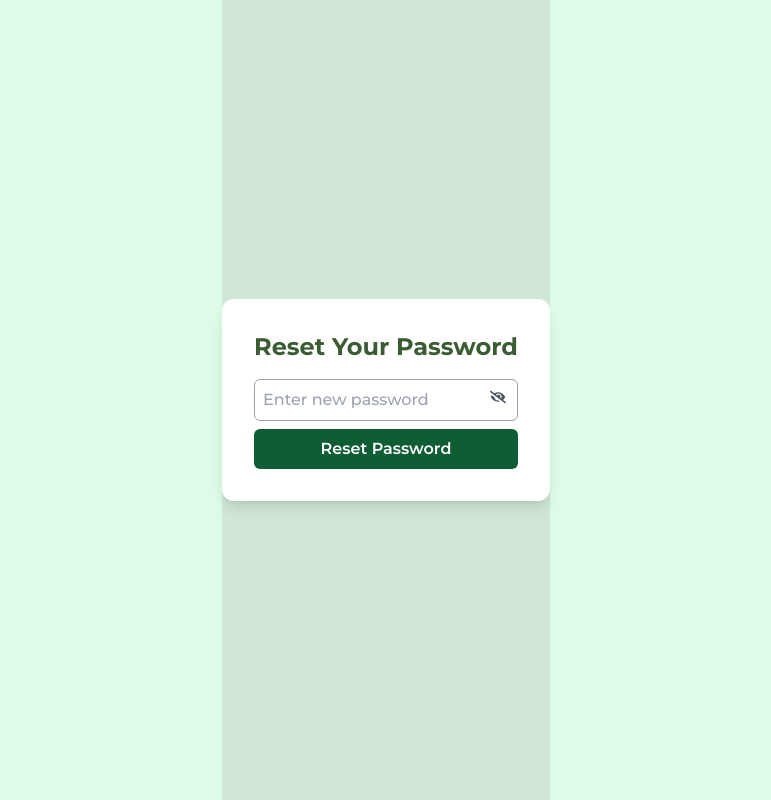
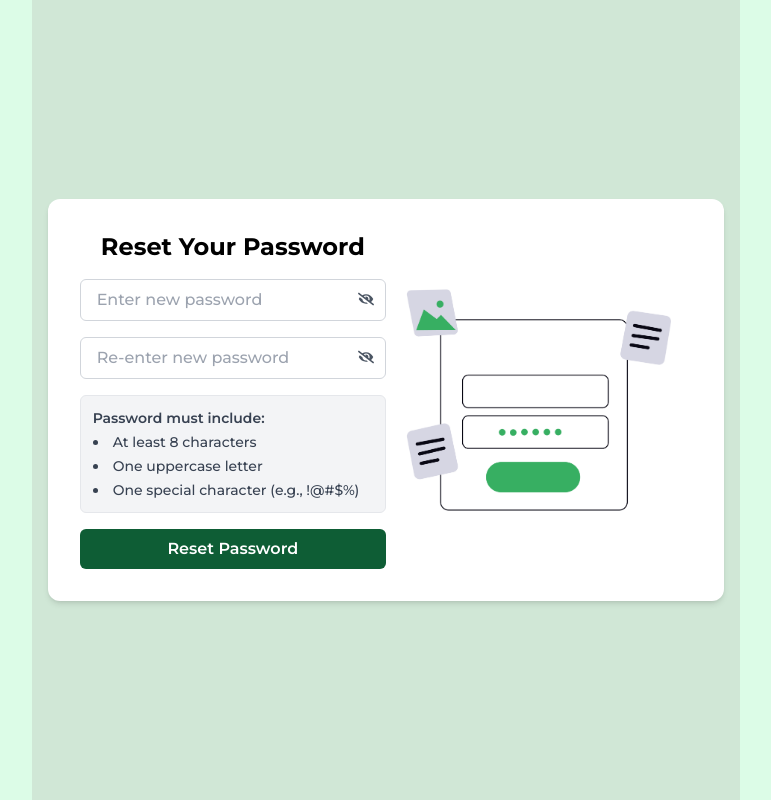
Before and after one commit to dulshanMMS/HWMS_frontend, a React (Vite) app in the folder my-react-app/: page /reset-password/1 in a window 1280 px wide. Shown: the whole page, without its empty margins (254-1025 px from the left). Built offline with nearby package versions, Linux system fonts and the light colour scheme; a web font is replaced by a local one.

Commit message:
fix: Disabled adding events for past days from event calendar

```diff
--- a/my-react-app/src/components/AdminDashboard/AnnouncementBox.jsx
+++ b/my-react-app/src/components/AdminDashboard/AnnouncementBox.jsx
@@ -22,7 +22,7 @@ const AnnouncementBox = ({ announcement, setAnnouncement, onSend }) => (
     <div className="text-right mt-2">
       <button
         onClick={onSend}
-        className="bg-green-500 text-white px-4 py-2 rounded-lg hover:bg-green-600"
+        className="bg-green-800 text-white px-4 py-2 rounded-lg hover:bg-green-600"
       >
         Send
       </button>
--- a/my-react-app/src/components/AdminDashboard/EventModal.jsx
+++ b/my-react-app/src/components/AdminDashboard/EventModal.jsx
@@ -1,24 +1,22 @@
 import React from "react";
 
-/**
- * Modal component for viewing, adding and deleting events.
- *
- * Selected date for events.
- * Events on the selected date.
- * Current new event being created.
- * Setter for newEvent.
- * Handler to close the modal.
- * Handler to add new event.
- * Handler to delete an event.
- */
-//the pop up model
-const EventModal = ({ date, events, newEvent, setNewEvent, onClose, onAdd, onDelete }) => (
+// Modal component for viewing, adding and deleting events
+const EventModal = ({ date, events, newEvent, setNewEvent, onClose, onAdd, onDelete }) => {
+  const today = new Date();
+  const selectedDate = new Date(date);
+  // Compare only dates (ignore time)
+  selectedDate.setHours(0, 0, 0, 0);
+  today.setHours(0, 0, 0, 0);
+  const isPastDate = selectedDate < today;
+
+  return (
     <div className="fixed inset-0 bg-black bg-opacity-50 flex justify-center items-center z-50">
       <div className="bg-white p-6 rounded-lg shadow-lg w-96 space-y-4">
         <h2 className="text-lg font-bold mb-2">Events on {date.toDateString()}</h2>
 
+        {/* Show existing events */}
         {events.length > 0 ? (
-        <ul className="text-sm list-disc ml-4 mb-4">
+          <ul className="text-sm list-disc ml-4 mb-4 max-h-40 overflow-y-auto">
             {events.map((ev, idx) => (
               <li key={idx} className="flex justify-between items-start">
                 <div>
@@ -41,6 +39,13 @@ const EventModal = ({ date, events, newEvent, setNewEvent, onClose, onAdd, onDel
 
         <hr className="my-2" />
         <h3 className="font-semibold mb-1">Add New Event</h3>
+
+        {isPastDate ? (
+          <p className="text-sm text-red-500 italic">
+            You can't add events for past dates.
+          </p>
+        ) : (
+          <>
             <input
               className="w-full p-2 border rounded"
               type="text"
@@ -54,16 +59,28 @@ const EventModal = ({ date, events, newEvent, setNewEvent, onClose, onAdd, onDel
               value={newEvent.description}
               onChange={(e) => setNewEvent({ ...newEvent, description: e.target.value })}
             ></textarea>
+          </>
+        )}
+
         <div className="flex justify-between mt-4">
           <button onClick={onClose} className="bg-gray-500 text-white px-4 py-2 rounded">
             Cancel
           </button>
-        <button onClick={onAdd} className="bg-blue-500 text-white px-4 py-2 rounded">
+          <button
+            onClick={onAdd}
+            disabled={isPastDate}
+            className={`px-4 py-2 rounded text-white ${
+              isPastDate
+                ? "bg-blue-300 cursor-not-allowed"
+                : "bg-blue-500 hover:bg-blue-600"
+            }`}
+          >
             Add Event
           </button>
         </div>
       </div>
     </div>
   );
+};
 
 export default EventModal;
--- a/my-react-app/src/pages/ResetPassword.jsx
+++ b/my-react-app/src/pages/ResetPassword.jsx
@@ -1,43 +1,41 @@
 import React, { useState, useEffect } from 'react';
 import { useParams, useNavigate } from 'react-router-dom';
 import { FaEye, FaEyeSlash } from 'react-icons/fa';
+import resetImage from '../assets/reset-password.png';
 
 const ResetPassword = () => {
   const { token } = useParams();
   const navigate = useNavigate();
   const [newPassword, setNewPassword] = useState('');
+  const [confirmPassword, setConfirmPassword] = useState('');
   const [showPassword, setShowPassword] = useState(false);
   const [message, setMessage] = useState('');
   const [messageType, setMessageType] = useState('');
-  const [showRules, setShowRules] = useState(false);
-  const [strength, setStrength] = useState('');
 
   useEffect(() => {
-    document.body.style.margin = 0;
-    document.body.style.padding = 0;
     document.body.style.backgroundColor = '#D0E7D6';
   }, []);
 
-  // Evaluate password strength
-  useEffect(() => {
-    const score = calculatePasswordStrength(newPassword);
-    if (score >= 4) setStrength('strong');
-    else if (score >= 2) setStrength('medium');
-    else if (score > 0) setStrength('weak');
-    else setStrength('');
-  }, [newPassword]);
-
-  const calculatePasswordStrength = (password) => {
-    let score = 0;
-    if (password.length >= 8) score++;
-    if (/[A-Z]/.test(password)) score++;
-    if (/[0-9]/.test(password)) score++;
-    if (/[\W_]/.test(password)) score++;
-    return score;
+  // Password validation
+  const validatePassword = (password) => {
+    const regex = /^(?=.*[A-Z])(?=.*[^a-zA-Z0-9]).{8,}$/;
+    return regex.test(password);
   };
 
   const handleSubmit = async (e) => {
     e.preventDefault();
+
+    if (newPassword !== confirmPassword) {
+      setMessage("Passwords don't match.");
+      setMessageType('error');
+      return;
+    }
+
+    if (!validatePassword(newPassword)) {
+      setMessage("Password must be at least 8 characters and include an uppercase letter and a special character.");
+      setMessageType('error');
+      return;
+    }
 
     try {
       const res = await fetch('http://localhost:5173/api/auth/reset-password', {
@@ -47,7 +45,6 @@ const ResetPassword = () => {
       });
 
       const data = await res.json();
-
       if (res.ok) {
         setMessage(data.message);
         setMessageType('success');
@@ -63,80 +60,83 @@ const ResetPassword = () => {
   };
 
   return (
-    <div className="min-h-screen flex items-center justify-center bg-[#D0E7D6]">
-      <form
-        onSubmit={handleSubmit}
-        className="bg-white p-8 rounded-xl shadow-lg w-full max-w-md animate-fade-in"
-      >
-        <h2 className="text-2xl font-bold mb-4 text-center text-[#3A5C32]">
-          Reset Your Password
-        </h2>
+    <div className="min-h-screen flex items-center justify-center bg-[#D0E7D6] px-4">
+      <div className="bg-white rounded-xl shadow-md p-8 md:flex items-center w-full max-w-4xl">
+        {/* Left - Form */}
+        <form onSubmit={handleSubmit} className="md:w-1/2 w-full space-y-4">
+          <h2 className="text-2xl font-bold text-center mb-4 text-black">Reset Your Password</h2>
 
-        <div className="relative mb-2">
+          <div className="relative">
             <input
               type={showPassword ? 'text' : 'password'}
               placeholder="Enter new password"
               value={newPassword}
-            onFocus={() => setShowRules(true)}
-            onBlur={() => setShowRules(false)}
               onChange={(e) => setNewPassword(e.target.value)}
               required
-            className="w-full p-2 border border-gray-400 rounded-md"
+              className="w-full px-4 py-2 border border-gray-300 rounded-md"
             />
             <span
-            className="absolute right-3 top-[10px] text-gray-600 cursor-pointer"
+              className="absolute right-3 top-3 text-gray-600 cursor-pointer"
               onClick={() => setShowPassword(!showPassword)}
             >
               {showPassword ? <FaEye /> : <FaEyeSlash />}
             </span>
           </div>
 
-        {/* Password Strength */}
-        {strength && (
-          <div className="text-sm mb-2 text-center">
-            Password strength:{' '}
+          <div className="relative">
+            <input
+              type={showPassword ? 'text' : 'password'}
+              placeholder="Re-enter new password"
+              value={confirmPassword}
+              onChange={(e) => setConfirmPassword(e.target.value)}
+              required
+              className="w-full px-4 py-2 border border-gray-300 rounded-md"
+            />
             <span
-              className={`font-bold ${
-                strength === 'strong'
-                  ? 'text-green-600'
-                  : strength === 'medium'
-                  ? 'text-yellow-600'
-                  : 'text-red-600'
-              }`}
+              className="absolute right-3 top-3 text-gray-600 cursor-pointer"
+              onClick={() => setShowPassword(!showPassword)}
             >
-              {strength}
+              {showPassword ? <FaEye /> : <FaEyeSlash />}
             </span>
           </div>
-        )}
 
           {/* Password Rules */}
-        {showRules && (
-          <ul className="text-sm text-gray-700 bg-gray-100 border p-3 mb-2 rounded">
-            <li>• At least 8 characters</li>
-            <li>• At least one uppercase letter</li>
-            <li>• At least one number</li>
-            <li>• At least one special character</li>
+          <div className="text-sm text-gray-700 bg-gray-100 border border-gray-200 p-3 rounded-md">
+            <p className="mb-1 font-semibold">Password must include:</p>
+            <ul className="list-disc list-inside space-y-1">
+              <li>At least 8 characters</li>
+              <li>One uppercase letter</li>
+              <li>One special character (e.g., !@#$%)</li>
             </ul>
-        )}
+          </div>
 
           <button
             type="submit"
-          className="w-full bg-[#0E5D35] text-white font-semibold py-2 rounded-md hover:bg-[#3a8c5c] transition"
+            className="w-full bg-[#0E5D35] text-white font-semibold py-2 rounded-md hover:bg-[#2f8d5d] transition"
           >
             Reset Password
           </button>
 
-        {/* Message */}
           {message && (
             <p
-            className={`mt-4 text-sm text-center font-semibold transition-all duration-300 ${
-              messageType === 'success' ? 'text-green-600 animate-bounce' : 'text-red-600'
+              className={`text-sm text-center font-medium ${
+                messageType === 'success' ? 'text-green-600' : 'text-red-600'
               }`}
             >
               {message}
             </p>
           )}
         </form>
+
+        {/* Right - Image */}
+        <div className="md:w-1/2 w-full mt-6 md:mt-0 flex justify-center">
+          <img
+            src={resetImage}
+            alt="Reset illustration"
+            className="max-w-xs w-full"
+          />
+        </div>
+      </div>
     </div>
   );
 };
```
Also changed, not shown: my-react-app/src/components/shared/TeamColorPalette.jsx (+68 -33 lines), my-react-app/src/assets/reset-password.png (added). Lines whose indentation alone changed are shown as unchanged.
